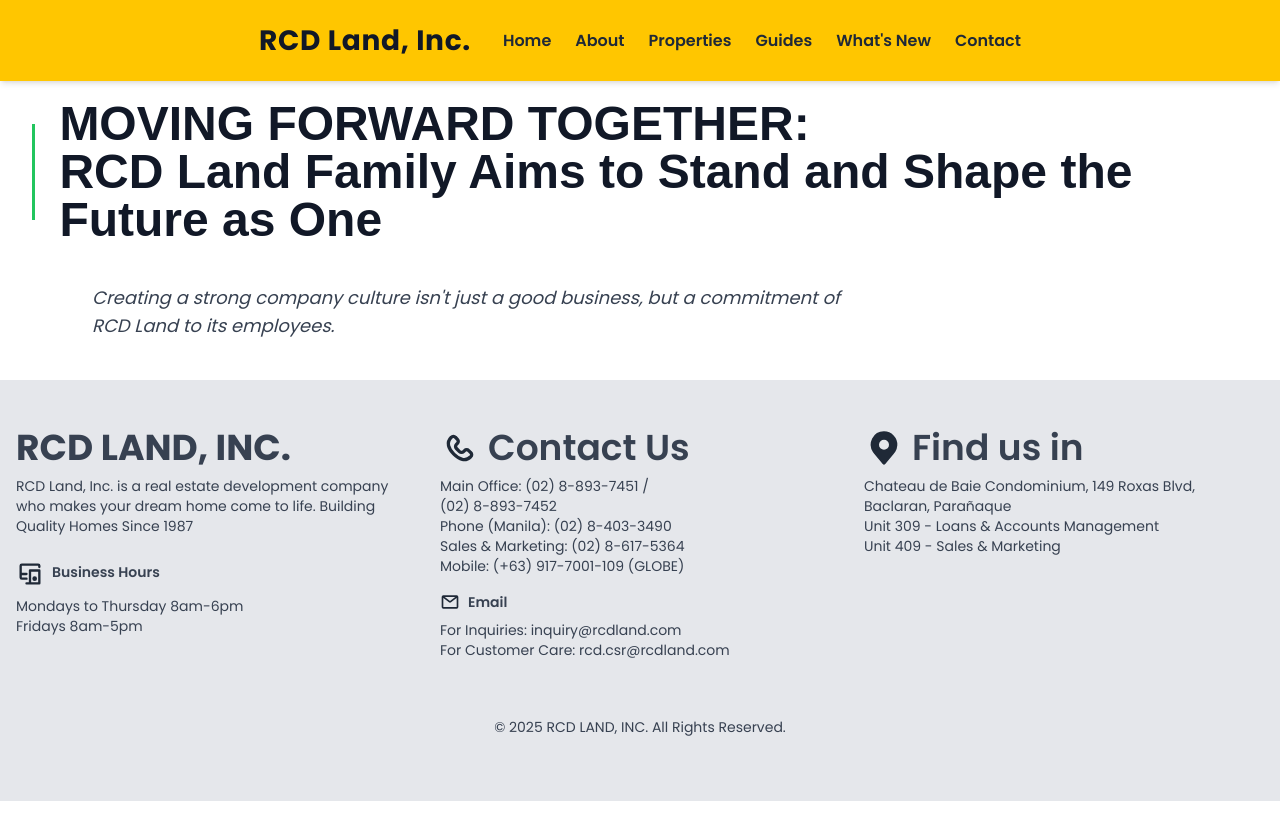
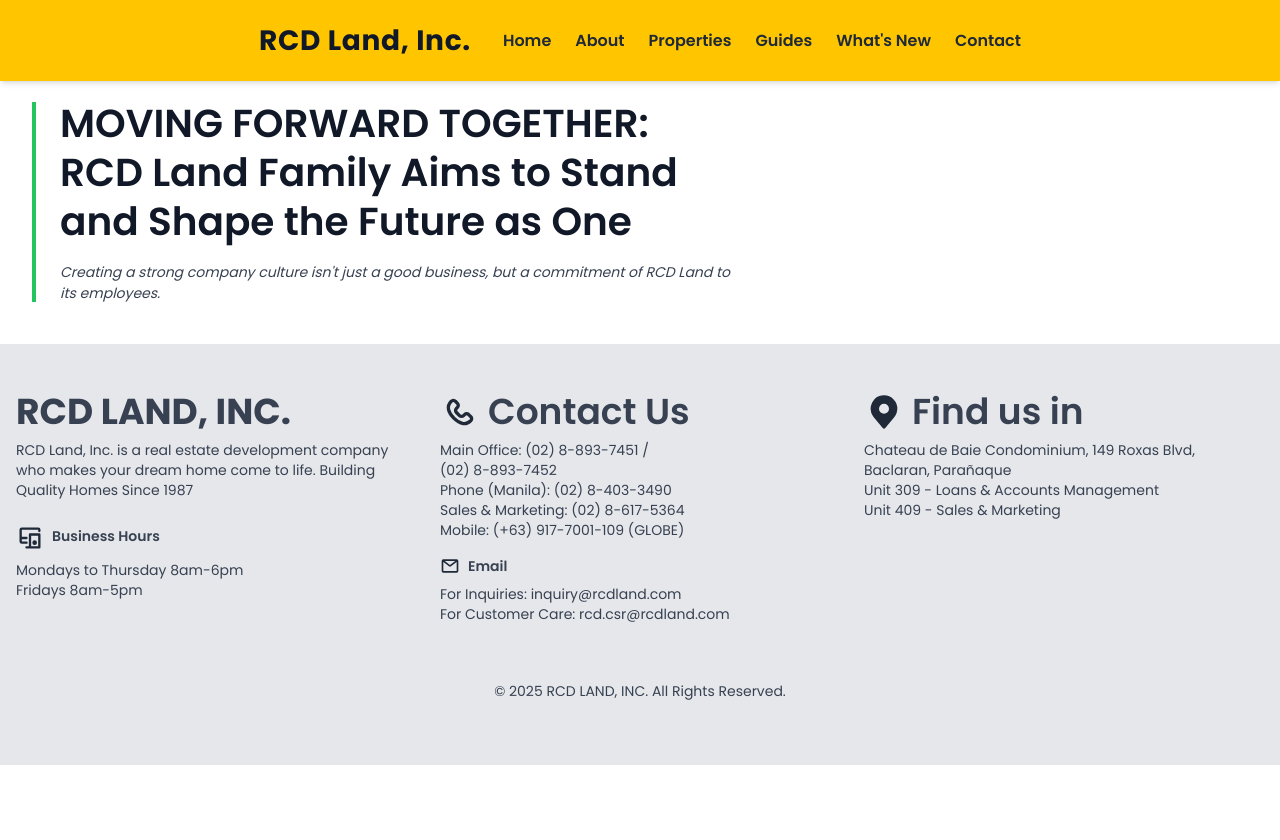
Before and after one commit to renrengabas/rcdland.com, a Jekyll site: the page built from whats-new/subpages/moving-forward.html, in a window 1280 px wide. Shown: the top 840 px of the page. Built offline with Jekyll 4.4.1, drawn with Linux system fonts in a browser that asks for light colours; nearby versions of some CDN libraries.

Commit message:
Update moving-forward.html

```diff
--- a/whats-new/subpages/moving-forward.html
+++ b/whats-new/subpages/moving-forward.html
@@ -1,18 +1,20 @@
 ---
 layout: default
 title: Moving Forward Together
-permalink: /whats-new/moving-forward.html
+permalink: /whats-new/subpages/moving-forward.html
 ---
 
 <section class="max-w-7xl mx-auto px-4 sm:px-6 lg:px-8 pt-[100px] mb-10">
   <div class="flex items-center mb-10">
-    <div class="w-1 h-16 sm:h-20 md:h-24 bg-green-500 mr-6"></div>
-    <h1 class="text-3xl sm:text-4xl md:text-5xl font-extrabold text-gray-900 leading-tight" style="font-family: 'Montserrat', Arial, sans-serif;">
-      MOVING FORWARD TOGETHER:<br>
-      RCD Land Family Aims to Stand and Shape the Future as One
-    </h1>
+    <div class="w-1 h-[114px] sm:h-[136px] md:h-[160px] lg:h-[200px] bg-green-500 mr-6"></div>
+    <div>
+      <h1 class="text-[23px] sm:text-[31px] md:text-[39px] font-semibold text-gray-900 leading-tight">
+        MOVING FORWARD TOGETHER:<br>
+        RCD Land Family Aims to Stand <br> and Shape the Future as One
+      </h1>
+      <p class="text-gray-700 text-[16px] md:text-[14px] mt-4 max-w-2xl italic">
+        Creating a strong company culture isn't just a good business, but a commitment of RCD Land to its employees.
+      </p>
+    </div>
   </div>
-  <p class="text-gray-700 text-base md:text-lg ml-0 md:ml-[3.75rem] max-w-3xl italic">
-    Creating a strong company culture isn't just a good business, but a commitment of RCD Land to its employees.
-  </p>
 </section>
```
